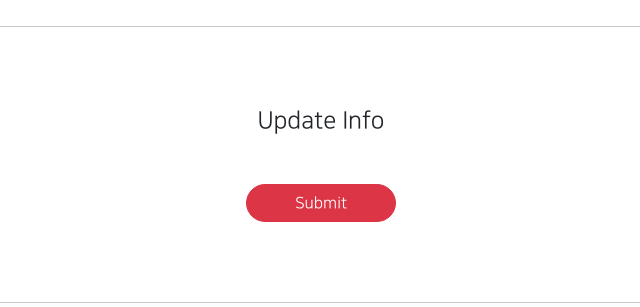
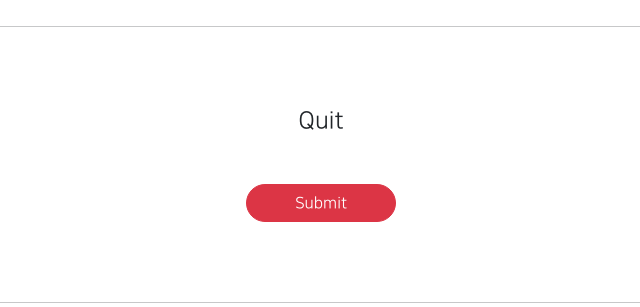
Before and after one commit to phu92/GIS_phu_repeat, a Django app: page /accounts/delete/1 in a window 1280 px wide. Shown: the part 142-449 px from the top of the page, without its empty margins (319-959 px from the left). Run offline with Django 3.2, Linux system fonts and the light colour scheme; tables that the repository leaves empty hold one stand-in row (values such as "Sample post"); parts of the project's set-up code (start-up, migrations or seed data) failed here and were passed over; some libraries are stand-ins or nearby versions.

Commit message:
7.20 git commit 3

```diff
--- a/accountapp/templates/accountapp/delete.html
+++ b/accountapp/templates/accountapp/delete.html
@@ -3,7 +3,7 @@
 {% block content %}
     <div class="text-center mw-500 m-auto">
         <div class="m-5">
-            <h4>Update Info</h4>
+            <h4>Quit</h4>
         </div>
         <div>
             <form action="{% url 'accountapp:delete' pk=target_user.pk %}" method="post">
--- a/accountapp/templates/accountapp/detail.html
+++ b/accountapp/templates/accountapp/detail.html
@@ -9,6 +9,7 @@
         <div>
             {{ target_user.date_joined }}
         </div>
+        {% if user == target_user %}
         <div>
             <a href="{% url 'accountapp:update' pk=target_user.pk %}">
                 Update Info
@@ -19,6 +20,7 @@
                 Quit
             </a>
         </div>
+        {% endif %}
     </div>
 
 {% endblock content %}
--- a/accountapp/views.py
+++ b/accountapp/views.py
@@ -8,6 +8,7 @@ from django.shortcuts import render
 from django.urls import reverse, reverse_lazy
 from django.views.generic import CreateView, DetailView, UpdateView, DeleteView
 
+from accountapp.forms import AccountCreationForm
 from accountapp.models import NewModel
 
 
@@ -39,7 +40,7 @@ class AccountDetailView(DetailView):
 
 class AccountUpdateView(UpdateView):
     model = User
-    form_class = UserCreationForm
+    form_class = AccountCreationForm
     context_object_name = 'target_user'
     success_url = reverse_lazy('accountapp:hello_world')
     template_name = 'accountapp/update.html'
```
Also changed, not shown: accountapp/forms.py (added, +7 -0 lines).
